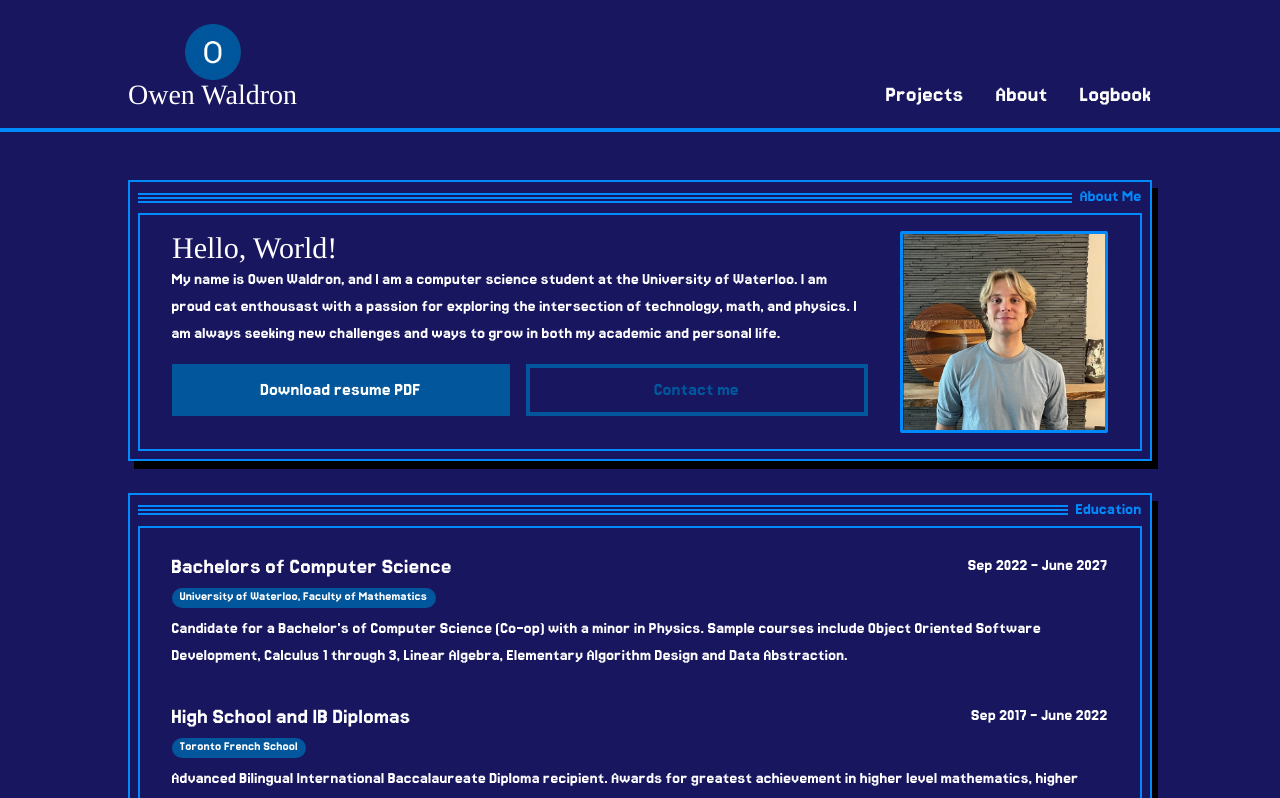
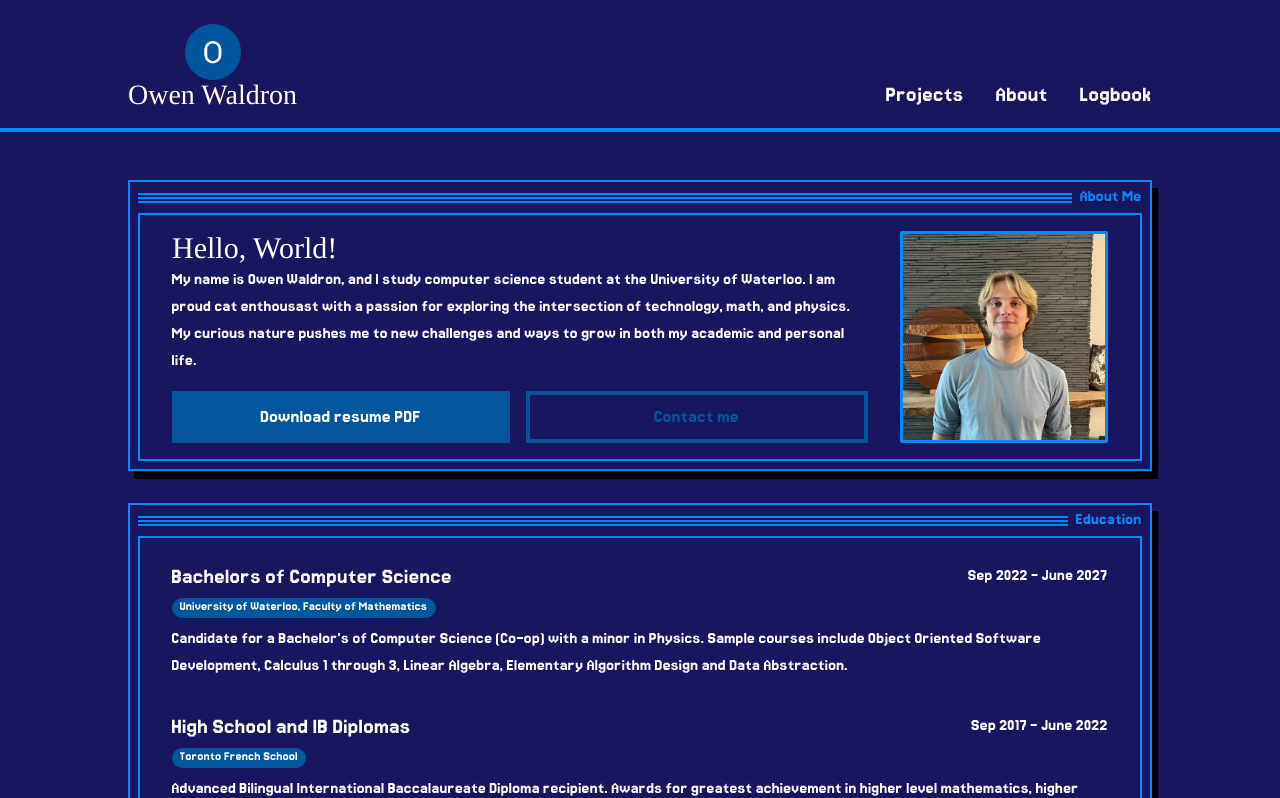
Before and after one commit to OwenWaldron/owaldron, a React (Create React App) app: page /about in a window 1280 px wide. Shown: the top 798 px of the page. Built offline with nearby package versions, Linux system fonts and the light colour scheme; no server answers; a web font is replaced by a local one.

Commit message:
Updated about text

```diff
--- a/src/content/about/about.ts
+++ b/src/content/about/about.ts
@@ -1,7 +1,7 @@
 const aboutMeText = `
-My name is Owen Waldron, and I am a computer science student at the University of Waterloo.
+My name is Owen Waldron, and I study computer science student at the University of Waterloo.
 I am proud cat enthousast with a passion for exploring the intersection of technology, math, and physics.
-I am always seeking new challenges and ways to grow in both my academic and personal life.
+My curious nature pushes me to new challenges and ways to grow in both my academic and personal life.
 `
 
 interface Taggable {
```
